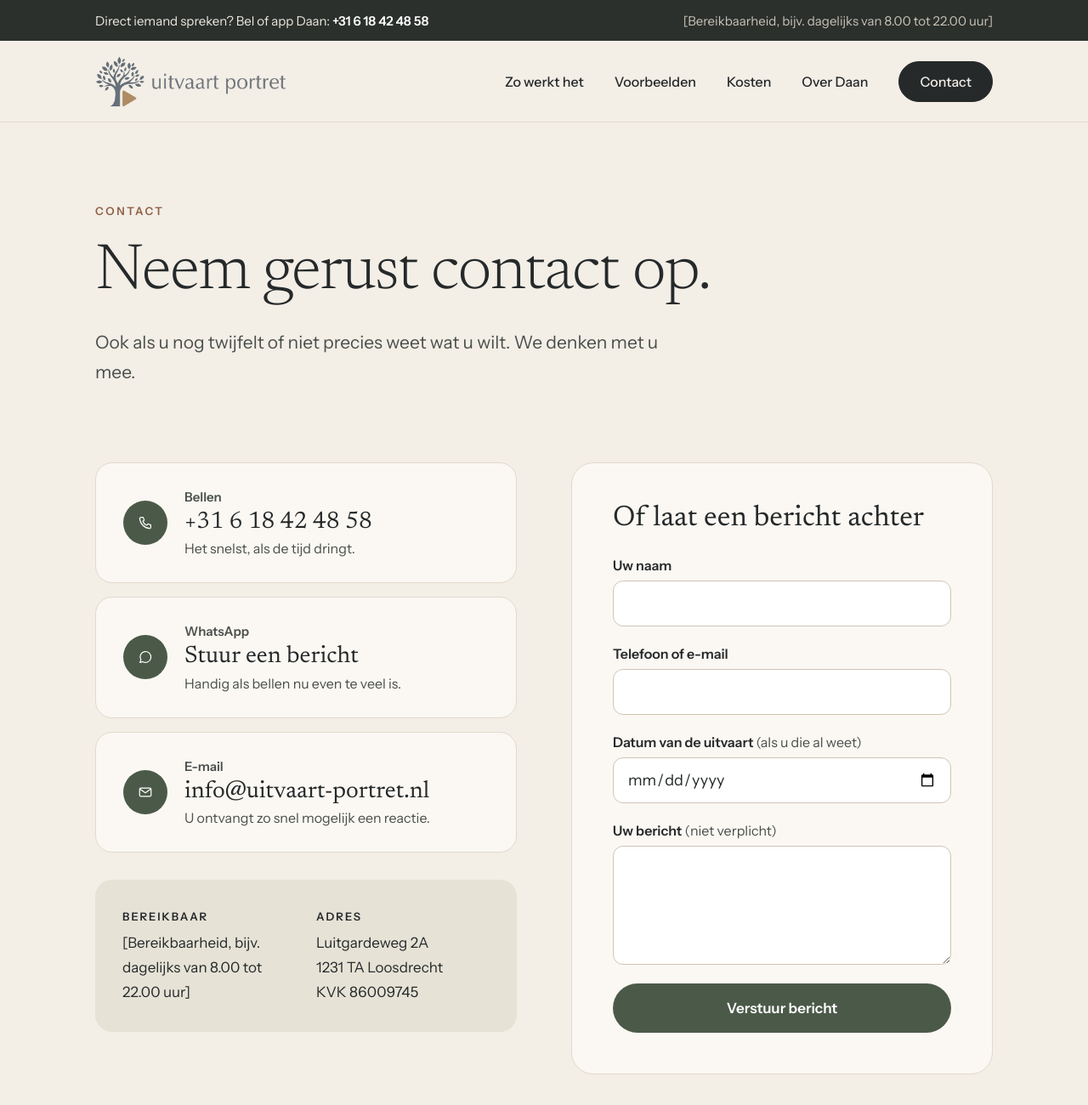
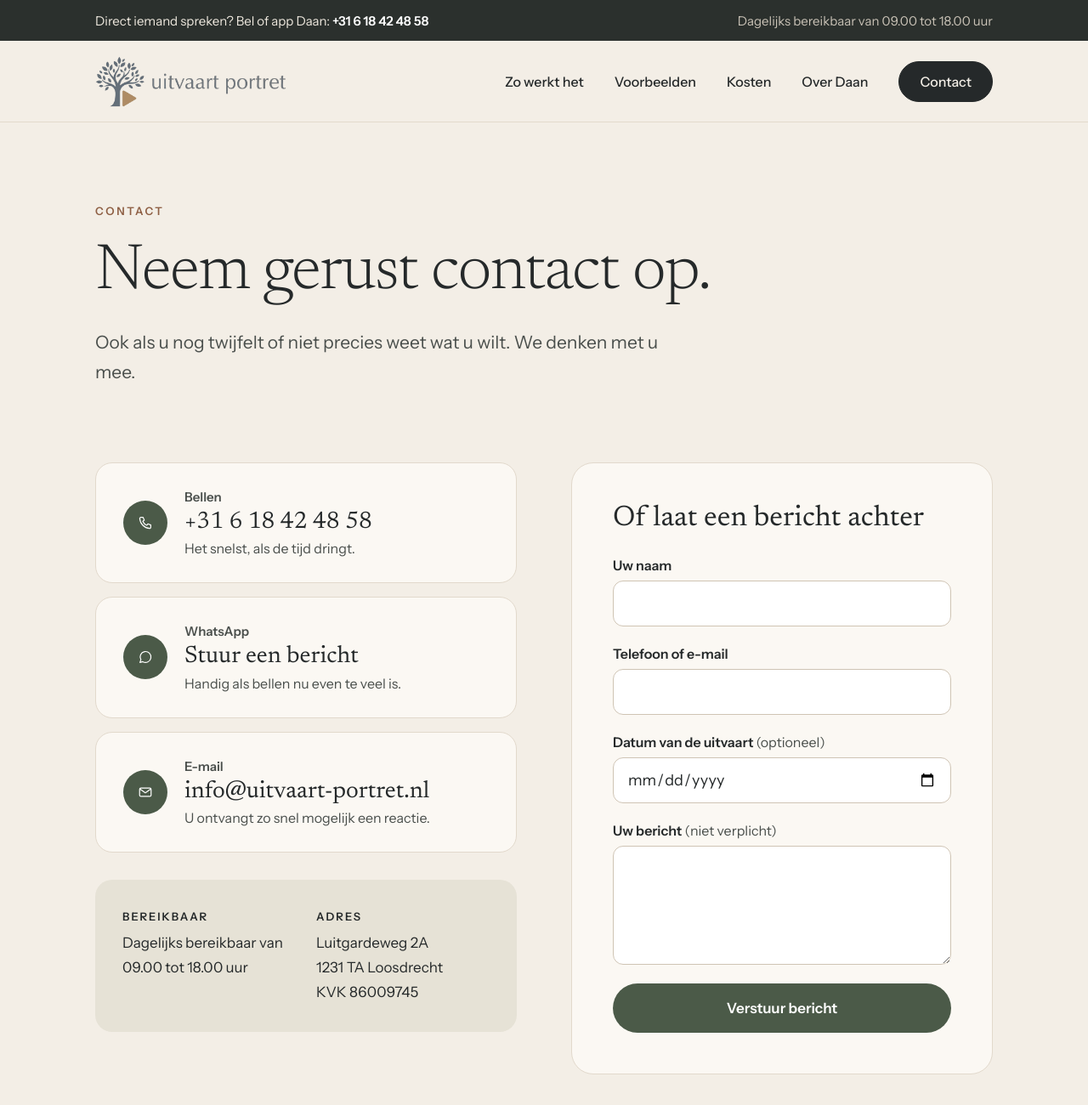
Before and after one commit to Fliimedia/uitvaart-portret.nl, a plain HTML site: page contact.html in a window 1280 px wide. Shown: the top 1300 px of the page at 85% size. Drawn offline with Linux system fonts and the light colour scheme.

Commit message:
Bereikbaarheid en label uitvaartdatum

```diff
--- a/contact.html
+++ b/contact.html
@@ -19,7 +19,7 @@
 <div class="site" style="width: 100%; min-height: 100vh; box-sizing: border-box; background: #F3EEE6; display: flex; flex-direction: column; font-family: 'Instrument Sans', 'Helvetica Neue', sans-serif; color: #25292A">
 <div class="bar" style="height: 48px; box-sizing: border-box; padding: 0 112px; background: #2B302D; color: #EFE9DF; display: flex; align-items: center; justify-content: space-between; font-size: 15px">
 <span>Direct iemand spreken? Bel of app Daan: <a href="tel:+31618424858" style="color: #FFFFFF; font-weight: 600; text-decoration: none">+31 6 18 42 48 58</a></span>
-<span style="color: #C9C2B6">[Bereikbaarheid, bijv. dagelijks van 8.00 tot 22.00 uur]</span>
+<span style="color: #C9C2B6">Dagelijks bereikbaar van 09.00 tot 18.00 uur</span>
 </div>
 <header style="height: 96px; box-sizing: border-box; padding: 0 112px; display: flex; align-items: center; justify-content: space-between; border-bottom: 1px solid #E2D9CC">
 <a href="index.html" style="display: flex; align-items: center; gap: 12px; text-decoration: none"><img src="assets/logo-horizontaal.png" alt="Uitvaart portret" width="225" height="60" class="logo-head" style="display: block; width: auto; height: 60px"></a>
@@ -60,7 +60,7 @@
 </span>
 </a>
 <div style="margin-top: 16px; padding: 32px; border-radius: 20px; background: #E6E2D6; display: grid; grid-template-columns: repeat(2, minmax(0, 1fr)); gap: 24px; font-size: 17px; line-height: 1.7; color: #25292A">
-<div style="display: flex; flex-direction: column"><span style="margin-bottom: 6px; font-size: 13px; font-weight: 600; letter-spacing: 2px">BEREIKBAAR</span><span>[Bereikbaarheid, bijv. dagelijks van 8.00 tot 22.00 uur]</span></div>
+<div style="display: flex; flex-direction: column"><span style="margin-bottom: 6px; font-size: 13px; font-weight: 600; letter-spacing: 2px">BEREIKBAAR</span><span>Dagelijks bereikbaar van 09.00 tot 18.00 uur</span></div>
 <div style="display: flex; flex-direction: column"><span style="margin-bottom: 6px; font-size: 13px; font-weight: 600; letter-spacing: 2px">ADRES</span><span>Luitgardeweg 2A</span><span>1231 TA Loosdrecht</span><span>KVK 86009745</span></div>
 </div>
 </div>
@@ -68,7 +68,7 @@
 <h2 style="margin: 0 0 6px; font-family: 'Newsreader', Georgia, serif; font-weight: 400; font-size: 34px; color: #25292A">Of laat een bericht achter</h2>
 <div style="display: flex; flex-direction: column; gap: 8px"><label for="c-naam" style="font-size: 16px; font-weight: 600">Uw naam</label><input id="c-naam" type="text" style="height: 54px; box-sizing: border-box; padding: 0 16px; border: 1px solid #CFC4B4; border-radius: 12px; background: #FFFFFF; font-size: 18px; color: #25292A"></div>
 <div style="display: flex; flex-direction: column; gap: 8px"><label for="c-contact" style="font-size: 16px; font-weight: 600">Telefoon of e-mail</label><input id="c-contact" type="text" style="height: 54px; box-sizing: border-box; padding: 0 16px; border: 1px solid #CFC4B4; border-radius: 12px; background: #FFFFFF; font-size: 18px; color: #25292A"></div>
-<div style="display: flex; flex-direction: column; gap: 8px"><label for="c-datum" style="font-size: 16px; font-weight: 600">Datum van de uitvaart <span style="font-weight: 400; color: #4A4F4C">(als u die al weet)</span></label><input id="c-datum" type="date" style="height: 54px; box-sizing: border-box; padding: 0 16px; border: 1px solid #CFC4B4; border-radius: 12px; background: #FFFFFF; font-size: 18px; color: #25292A"></div>
+<div style="display: flex; flex-direction: column; gap: 8px"><label for="c-datum" style="font-size: 16px; font-weight: 600">Datum van de uitvaart <span style="font-weight: 400; color: #4A4F4C">(optioneel)</span></label><input id="c-datum" type="date" style="height: 54px; box-sizing: border-box; padding: 0 16px; border: 1px solid #CFC4B4; border-radius: 12px; background: #FFFFFF; font-size: 18px; color: #25292A"></div>
 <div style="display: flex; flex-direction: column; gap: 8px"><label for="c-bericht" style="font-size: 16px; font-weight: 600">Uw bericht <span style="font-weight: 400; color: #4A4F4C">(niet verplicht)</span></label><textarea id="c-bericht" rows="5" style="box-sizing: border-box; padding: 14px 16px; border: 1px solid #CFC4B4; border-radius: 12px; background: #FFFFFF; font-size: 18px; color: #25292A; resize: vertical"></textarea></div>
 <button type="submit" style="height: 58px; border: 0; border-radius: 29px; background: #4B5A48; color: #FFFFFF; font-family: inherit; font-size: 17px; font-weight: 600; cursor: pointer">Verstuur bericht</button>
 </form>
```
Also changed, not shown: _sjabloon-landingspagina.html (+1 -1 lines), index.html (+3 -3 lines), kosten.html (+1 -1 lines), over-daan.html (+1 -1 lines), voorbeelden.html (+1 -1 lines), werkwijze.html (+1 -1 lines).
